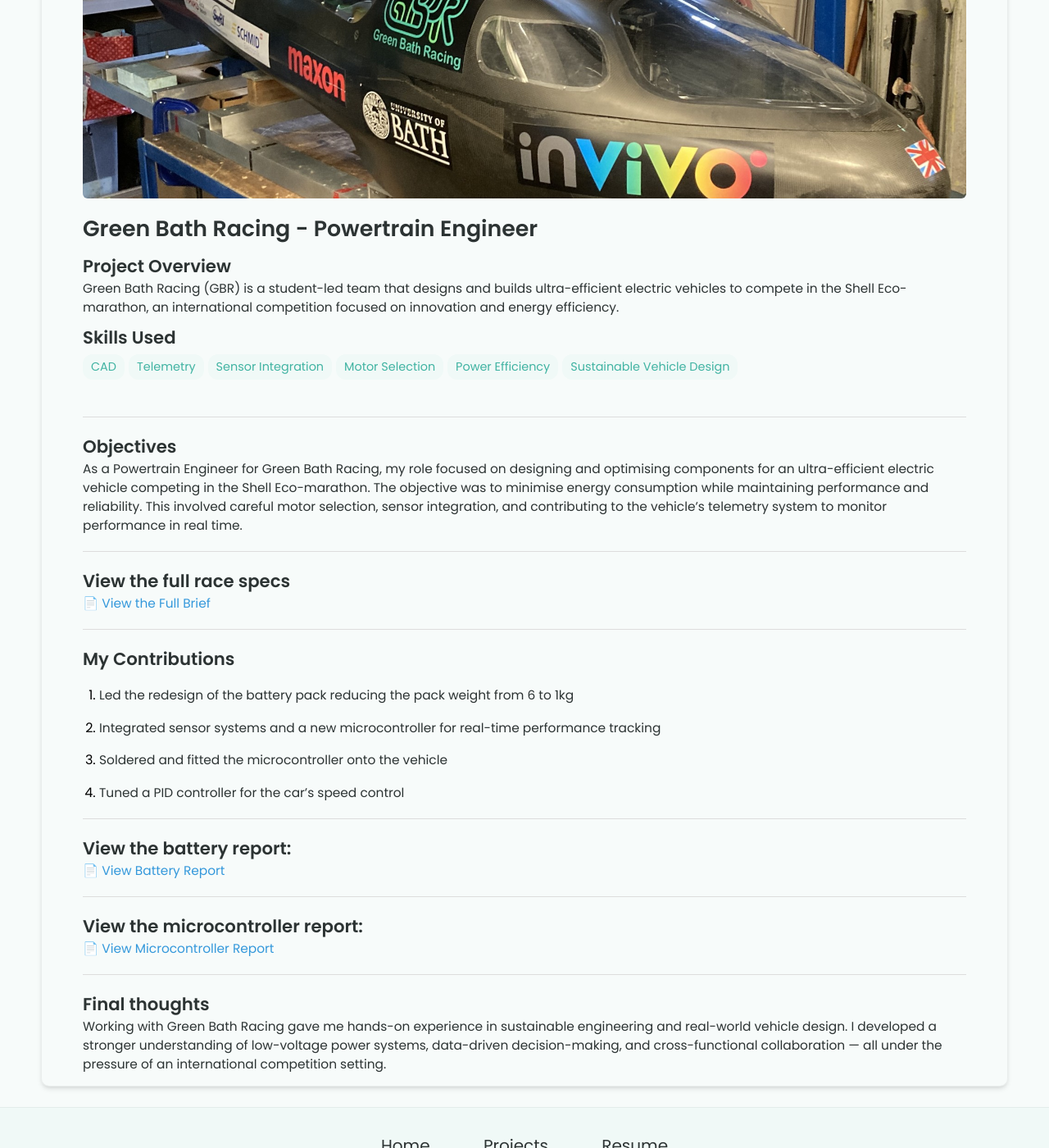
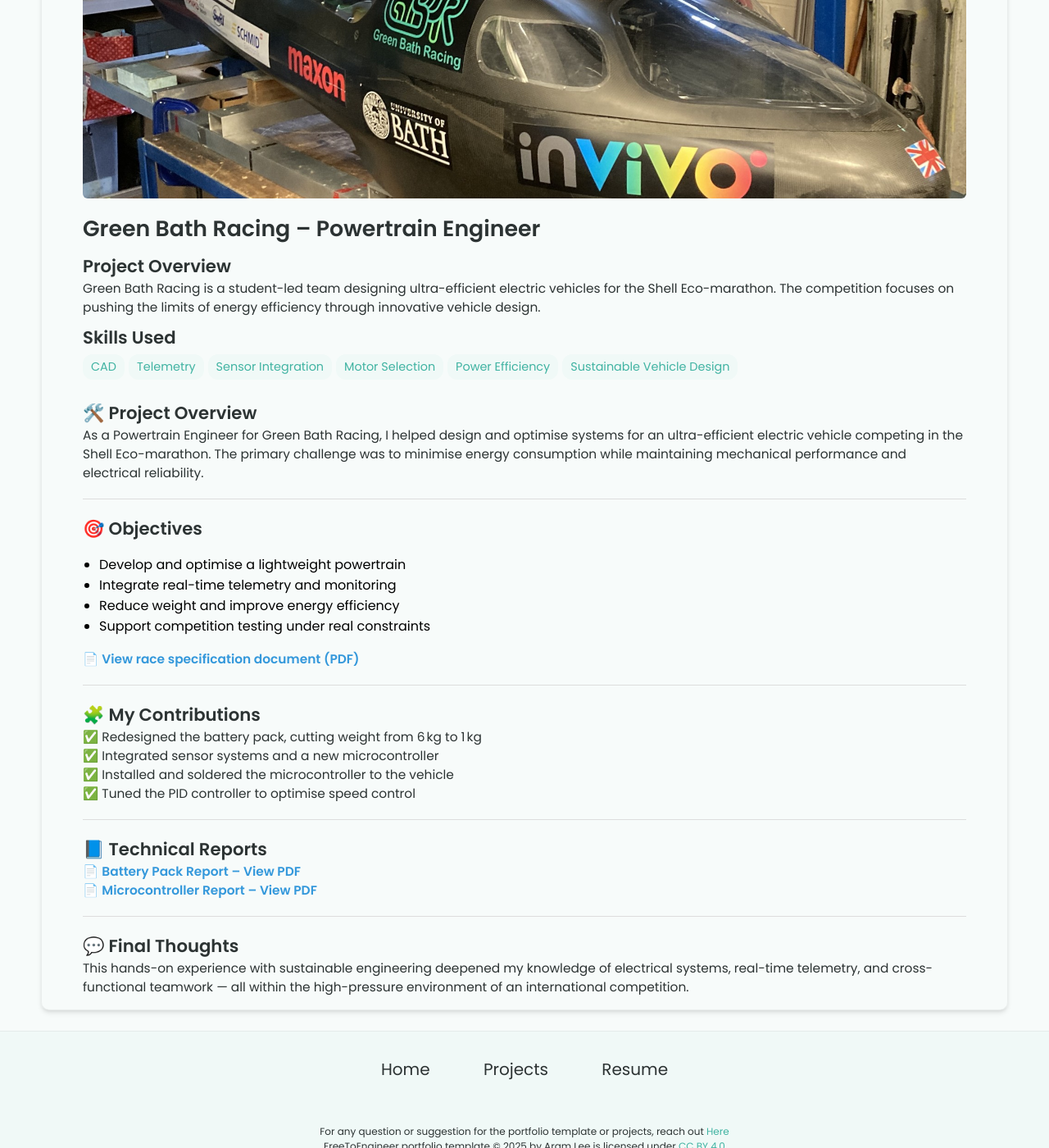
Before and after one commit to elliotroutier/elliot_portfolio, a Jekyll site: the page built from _projects/GBR/index.md, in a window 1280 px wide and 1400 px high, scrolled down 248 px. Shown: the whole window at 82% size. Built offline with Jekyll 4.4.1, drawn with Linux system fonts in a browser that asks for light colours.

Commit message:
Update index.md

```diff
--- a/_projects/GBR/index.md
+++ b/_projects/GBR/index.md
@@ -1,7 +1,7 @@
 ---
 layout: post
-title: Green Bath Racing - Powertrain Engineer
-description:  Green Bath Racing (GBR) is a student-led team that designs and builds ultra-efficient electric vehicles to compete in the Shell Eco-marathon, an international competition focused on innovation and energy efficiency.
+title: Green Bath Racing – Powertrain Engineer
+description: Green Bath Racing is a student-led team designing ultra-efficient electric vehicles for the Shell Eco-marathon. The competition focuses on pushing the limits of energy efficiency through innovative vehicle design.
 skills:
   - CAD
   - Telemetry
@@ -9,42 +9,42 @@ skills:
   - Motor Selection
   - Power Efficiency
   - Sustainable Vehicle Design
-
 main-image: /GBR.jpg
 ---
 
----
-## Objectives
-As a Powertrain Engineer for Green Bath Racing, my role focused on designing and optimising components for an ultra-efficient electric vehicle competing in the Shell Eco-marathon. The objective was to minimise energy consumption while maintaining performance and reliability. This involved careful motor selection, sensor integration, and contributing to the vehicle’s telemetry system to monitor performance in real time.
+## 🛠️ Project Overview
+
+As a Powertrain Engineer for Green Bath Racing, I helped design and optimise systems for an ultra-efficient electric vehicle competing in the Shell Eco-marathon. The primary challenge was to minimise energy consumption while maintaining mechanical performance and electrical reliability.
 
 ---
 
-## View the full race specs
-<a class="btn" href="/assets/documents/GBR_rules.pdf" target="_blank">📄 View the Full Brief</a>
+## 🎯 Objectives
+
+- Develop and optimise a lightweight powertrain
+- Integrate real-time telemetry and monitoring
+- Reduce weight and improve energy efficiency
+- Support competition testing under real constraints
+
+📄 **[View race specification document (PDF)](/assets/documents/GBR_rules.pdf){:target="_blank"}**
 
 ---
 
-## My Contributions
+## 🧩 My Contributions
 
-1. Led the redesign of the battery pack reducing the pack weight from 6 to 1kg
-
-2. Integrated sensor systems and a new microcontroller for real-time performance tracking
-
-3. Soldered and fitted the microcontroller onto the vehicle
-
-4. Tuned a PID controller for the car's speed control
+✅ Redesigned the battery pack, cutting weight from 6 kg to 1 kg
+✅ Integrated sensor systems and a new microcontroller
+✅ Installed and soldered the microcontroller to the vehicle
+✅ Tuned the PID controller to optimise speed control
 
 ---
 
-## View the battery report:
-<a class="btn" href="/assets/documents/battery_layout_and_design.pdf" target="_blank">📄 View Battery Report</a>
+## 📘 Technical Reports
+
+📄 **[Battery Pack Report – View PDF](/assets/documents/battery_layout_and_design.pdf){:target="_blank"}**
+📄 **[Microcontroller Report – View PDF](/assets/documents/motor_controller.pdf){:target="_blank"}**
 
 ---
 
-## View the microcontroller report:
-<a class="btn" href="/assets/documents/motor_controller.pdf" target="_blank">📄 View Microcontroller Report</a>
+## 💬 Final Thoughts
 
----
-
-## Final thoughts
-Working with Green Bath Racing gave me hands-on experience in sustainable engineering and real-world vehicle design. I developed a stronger understanding of low-voltage power systems, data-driven decision-making, and cross-functional collaboration — all under the pressure of an international competition setting.
+This hands-on experience with sustainable engineering deepened my knowledge of electrical systems, real-time telemetry, and cross-functional teamwork — all within the high-pressure environment of an international competition.
```
